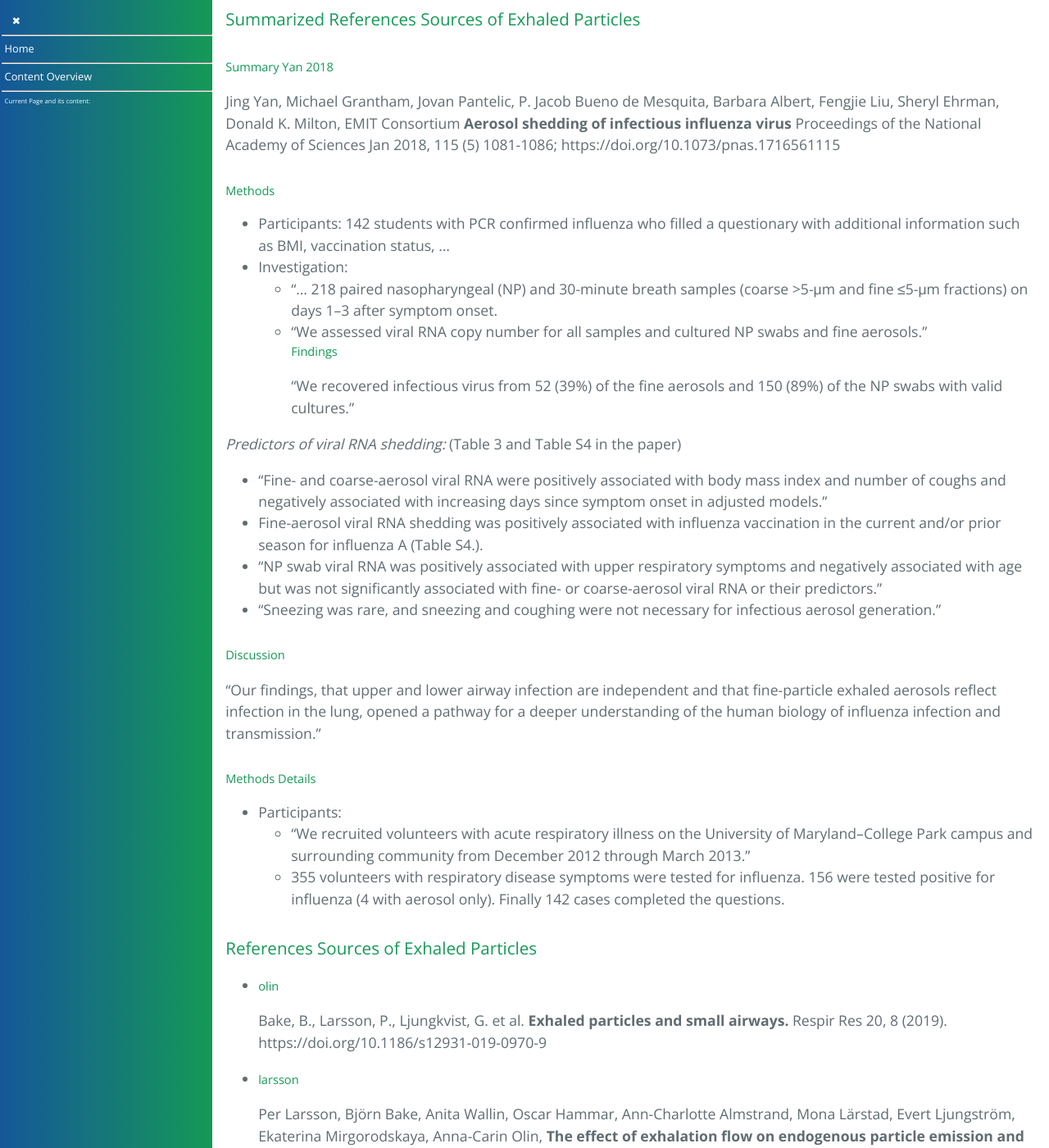
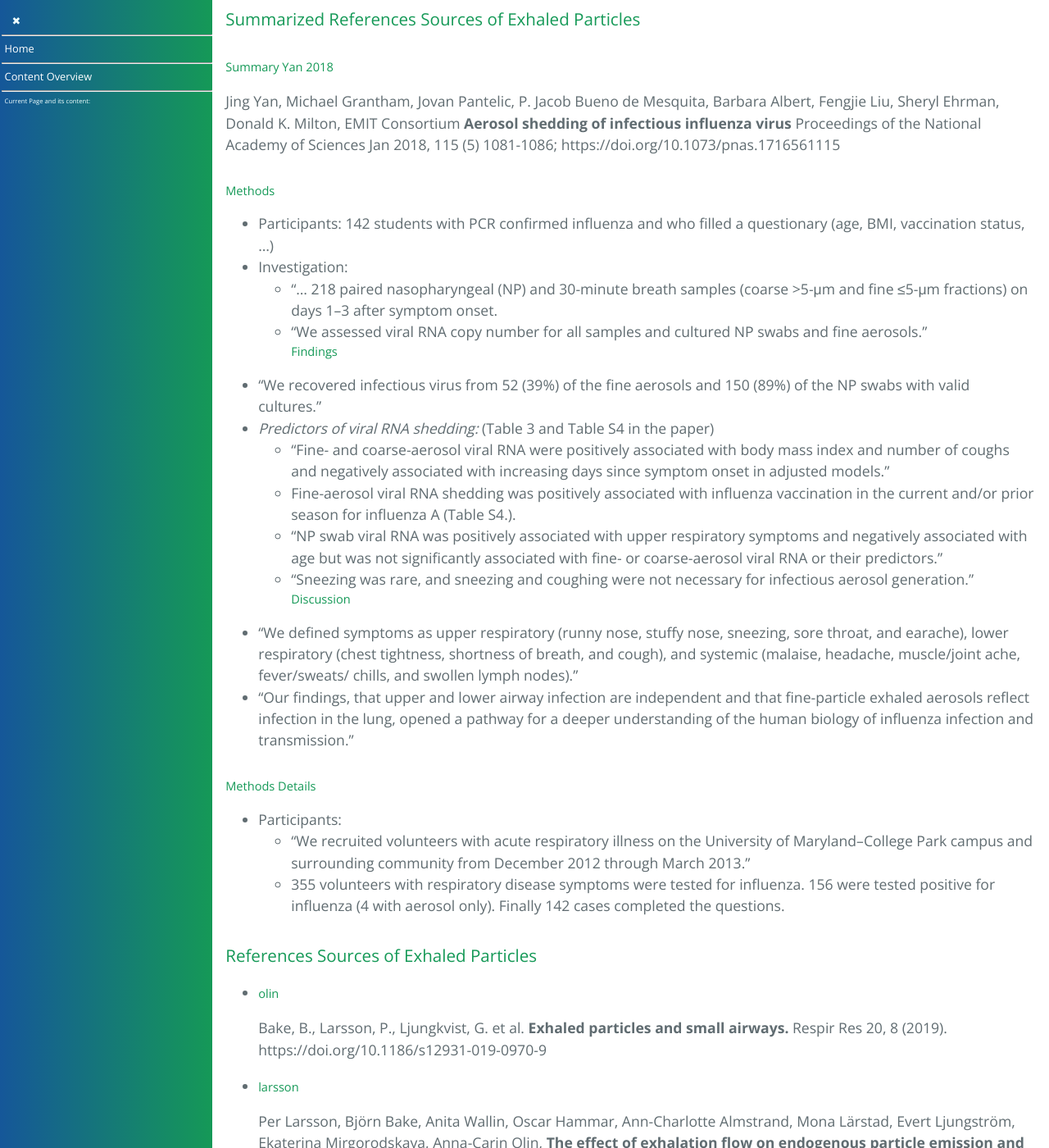
Before and after one commit to forestgrape/coronavirus, a Jekyll site: the page built from 5_epidemiological/transmission.md, in a window 1280 px wide and 1400 px high, scrolled down 16901 px. Shown: the whole window at 82% size. Built offline with Jekyll 4.4.1, drawn with Linux system fonts in a browser that asks for light colours; our own code applies the rules of GitHub Pages for plain Markdown files.

Commit message:
formulations

```diff
--- a/5_epidemiological/transmission.md
+++ b/5_epidemiological/transmission.md
@@ -525,21 +525,20 @@ Jing Yan, Michael Grantham, Jovan Pantelic, P. Jacob Bueno de Mesquita, Barbara
 **Aerosol shedding of infectious influenza virus**
 Proceedings of the National Academy of Sciences Jan 2018, 115 (5) 1081-1086; https://doi.org/10.1073/pnas.1716561115
 ##### Methods
-* Participants: 142 students with PCR confirmed influenza who filled a questionary with additional information such as BMI, vaccination status, ...
+* Participants: 142 students with PCR confirmed influenza and who filled a questionary (age, BMI, vaccination status, ...)
 * Investigation:
   * "... 218 paired nasopharyngeal (NP) and 30-minute breath samples (coarse >5-μm and fine ≤5-μm fractions) on days 1–3 after symptom onset.
   * "We assessed viral RNA copy number for all samples and cultured NP swabs and fine aerosols."
 ##### Findings
-"We recovered infectious virus from 52 (39%) of the fine aerosols and 150 (89%) of the NP swabs with valid cultures."
-
-*Predictors of viral RNA shedding:* (Table 3 and Table S4 in the paper)
-* "Fine- and coarse-aerosol viral RNA were positively associated with body mass index and number of coughs and negatively associated with increasing days since symptom onset in adjusted models."
-* Fine-aerosol viral RNA shedding was positively associated with influenza vaccination in the current and/or prior season for influenza A (Table S4.).
-* "NP swab viral RNA was positively associated with upper respiratory symptoms and negatively associated with age but was not significantly associated with fine- or coarse-aerosol viral RNA or their predictors."
-* "Sneezing was rare, and sneezing and coughing were not necessary for infectious aerosol generation."
-
+* "We recovered infectious virus from 52 (39%) of the fine aerosols and 150 (89%) of the NP swabs with valid cultures."
+* _Predictors of viral RNA shedding:_ (Table 3 and Table S4 in the paper)
+  * "Fine- and coarse-aerosol viral RNA were positively associated with body mass index and number of coughs and negatively associated with increasing days since symptom onset in adjusted models."
+  * Fine-aerosol viral RNA shedding was positively associated with influenza vaccination in the current and/or prior season for influenza A (Table S4.).
+  * "NP swab viral RNA was positively associated with upper respiratory symptoms and negatively associated with age but was not significantly associated with fine- or coarse-aerosol viral RNA or their predictors."
+  * "Sneezing was rare, and sneezing and coughing were not necessary for infectious aerosol generation."
 ##### Discussion
-"Our findings, that upper and lower airway infection are independent and that fine-particle exhaled aerosols reflect infection in the lung, opened a pathway for a deeper understanding of the human biology of influenza infection and transmission."
+* "We defined symptoms as upper respiratory (runny nose, stuffy nose, sneezing, sore throat, and earache), lower respiratory (chest tightness, shortness of breath, and cough), and systemic (malaise, headache, muscle/joint ache, fever/sweats/ chills, and swollen lymph nodes)."
+* "Our findings, that upper and lower airway infection are independent and that fine-particle exhaled aerosols reflect infection in the lung, opened a pathway for a deeper understanding of the human biology of influenza infection and transmission."
 
 ##### Methods Details
 * Participants:
```
